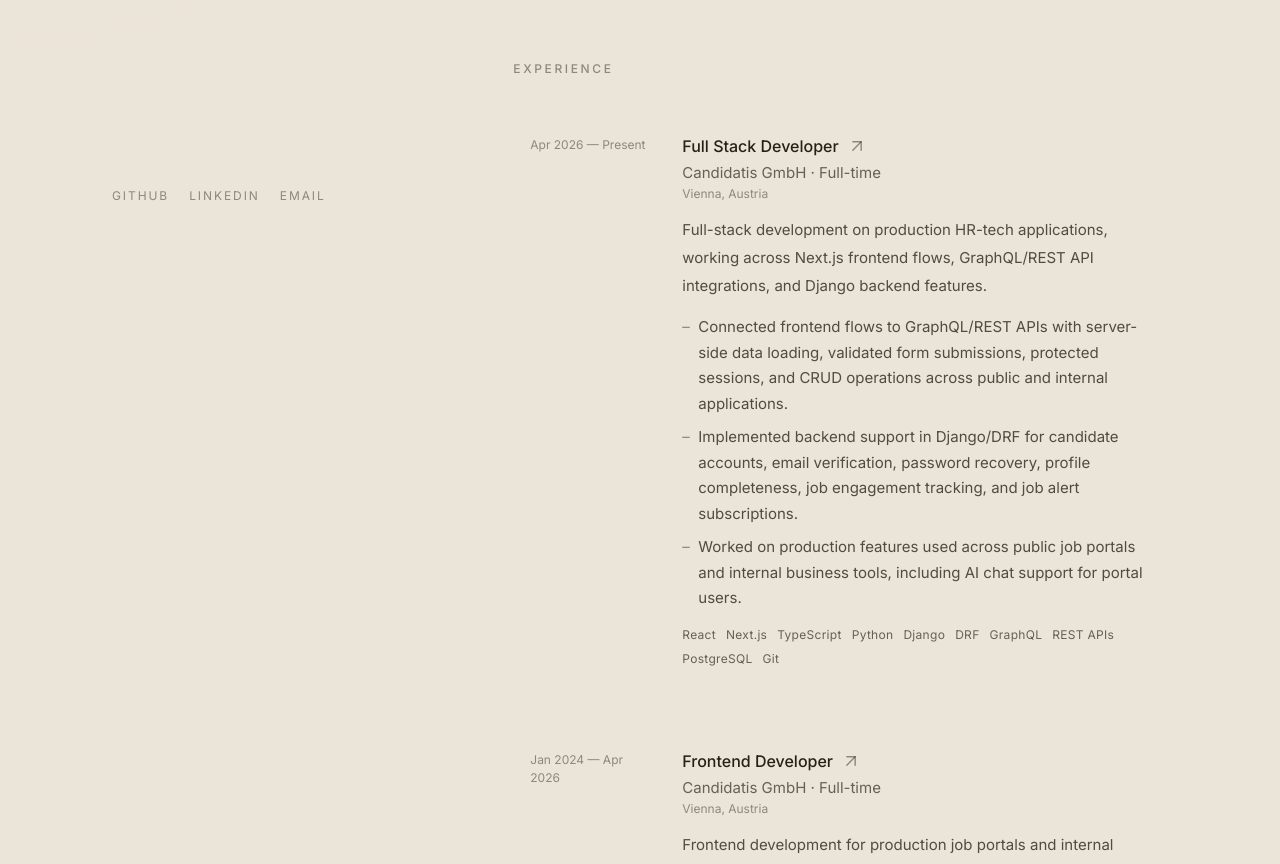
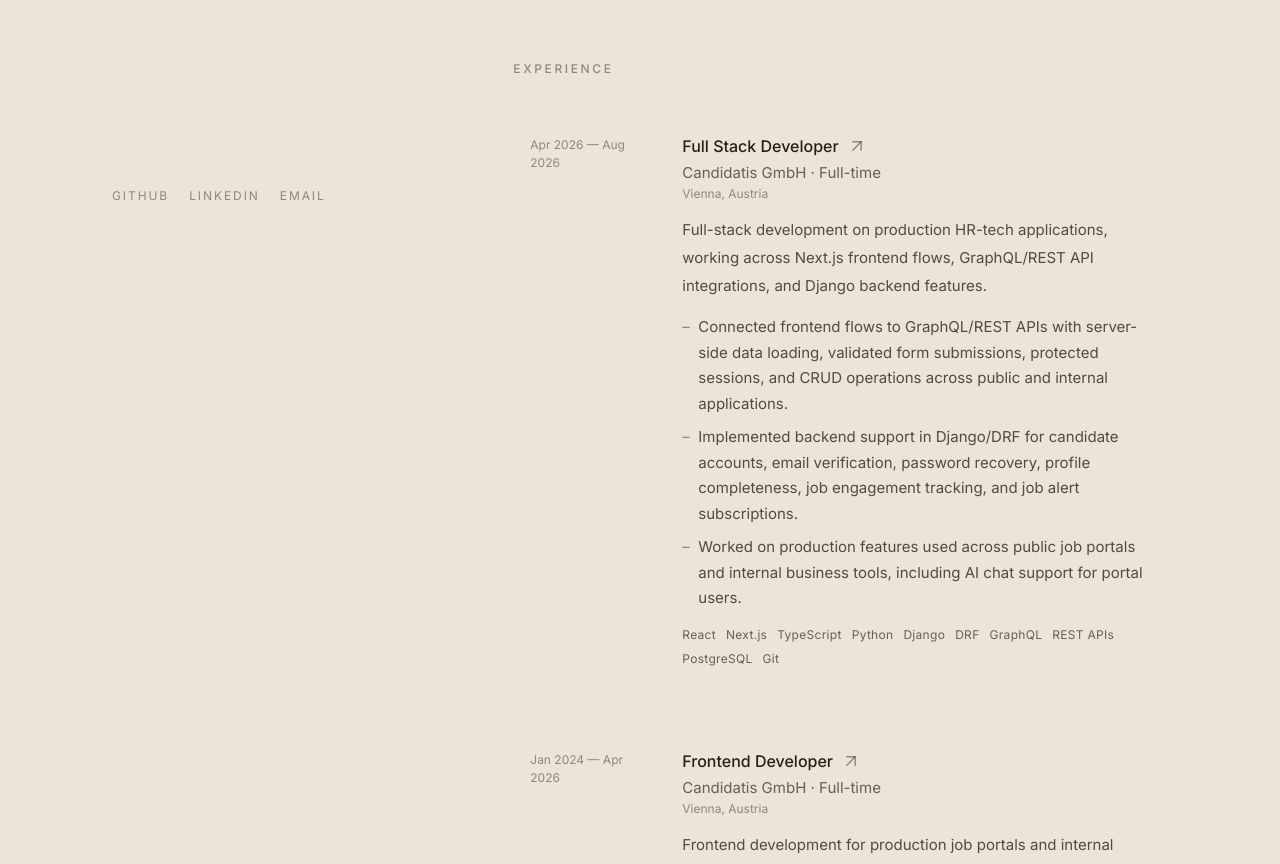
Before and after one commit to levy-237/levan-lominashvili, a React (Vite) app: page / in a window 1280 px wide. Shown: the part 500-1364 px from the top of the page. Built offline with nearby package versions, Linux system fonts and the light colour scheme.

Commit message:
updated enddate

```diff
--- a/src/data/experience.ts
+++ b/src/data/experience.ts
@@ -21,7 +21,7 @@ export const experience: ExperienceItem[] = [
     company: "Candidatis GmbH",
     employmentType: "Full-time",
     "employmentType-de": "Vollzeit",
-    period: "Apr 2026 — Present",
+    period: "Apr 2026 — Aug 2026",
     location: "Vienna, Austria",
     "location-de": "Wien, Österreich",
     description:
```
